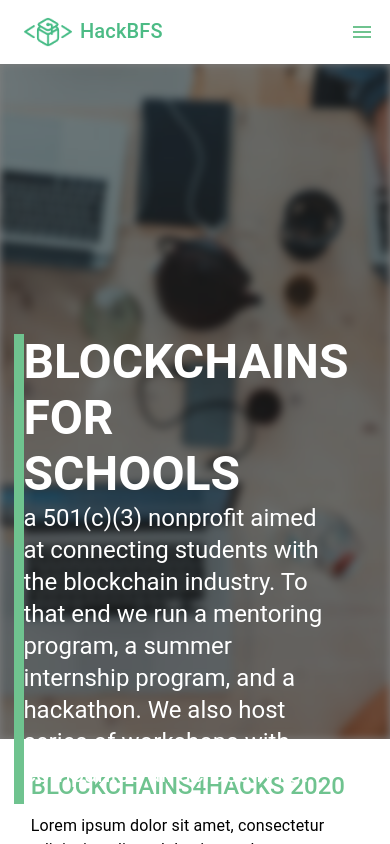
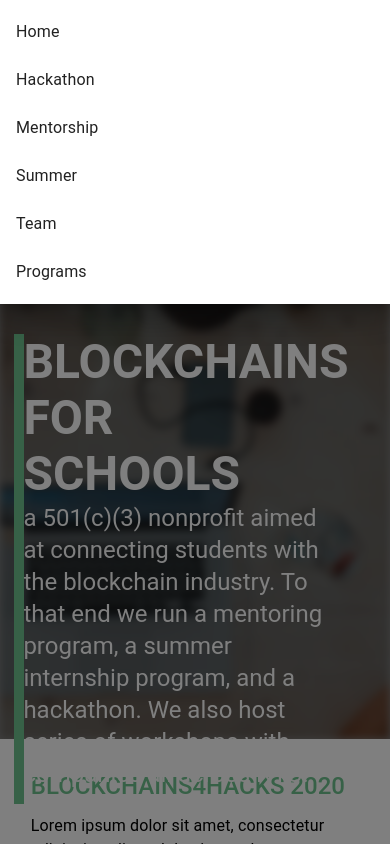
Before and after one commit to blockchainsforschools/blockchainsforschools.org, a React (Create React App) app: page / in a window 390 px wide. Both pictures are taken after a click on the button 362 px from the left and 32 px from the top of the page. Shown: the top 844 px of the page. Built offline with nearby package versions, Linux system fonts and the light colour scheme.

Commit message:
Add top drawer

```diff
--- a/src/components/layout/NavBar/NavMenu/NavMenu.tsx
+++ b/src/components/layout/NavBar/NavMenu/NavMenu.tsx
@@ -1,5 +1,14 @@
-import React from 'react';
-import { makeStyles, Typography, IconButton, Button } from '@material-ui/core';
+import React, { useState } from 'react';
+import {
+	makeStyles,
+	Typography,
+	IconButton,
+	Button,
+	Drawer,
+	List,
+	ListItem,
+	ListItemText
+} from '@material-ui/core';
 import {
 	Search,
 	MoreVert,
@@ -49,6 +58,12 @@
 const NavMenu: React.FC = () => {
 	const classes = useStyles();
 
+	const [open, setOpen] = useState(false);
+
+	const toggleDrawer = () => {
+		setOpen(!open);
+	};
+
 	return (
 		<>
 			<div className={classes.navMenu}>
@@ -93,10 +108,41 @@
 				</IconButton>
 			</div>
 			<span className={classes.BurgerMenu}>
-				<IconButton edge="end" className={classes.BurgerMenuButton}>
+				<IconButton
+					edge="end"
+					className={classes.BurgerMenuButton}
+					onClick={toggleDrawer}
+				>
 					<Menu />
 				</IconButton>
 			</span>
+			<Drawer
+				variant="temporary"
+				anchor="top"
+				open={open}
+				onClose={() => setOpen(false)}
+			>
+				<List>
+					<ListItem button>
+						<ListItemText>Home</ListItemText>
+					</ListItem>
+					<ListItem button>
+						<ListItemText>Hackathon</ListItemText>
+					</ListItem>
+					<ListItem button>
+						<ListItemText>Mentorship</ListItemText>
+					</ListItem>
+					<ListItem button>
+						<ListItemText>Summer</ListItemText>
+					</ListItem>
+					<ListItem button>
+						<ListItemText>Team</ListItemText>
+					</ListItem>
+					<ListItem button>
+						<ListItemText>Programs</ListItemText>
+					</ListItem>
+				</List>
+			</Drawer>
 		</>
 	);
 };
```
